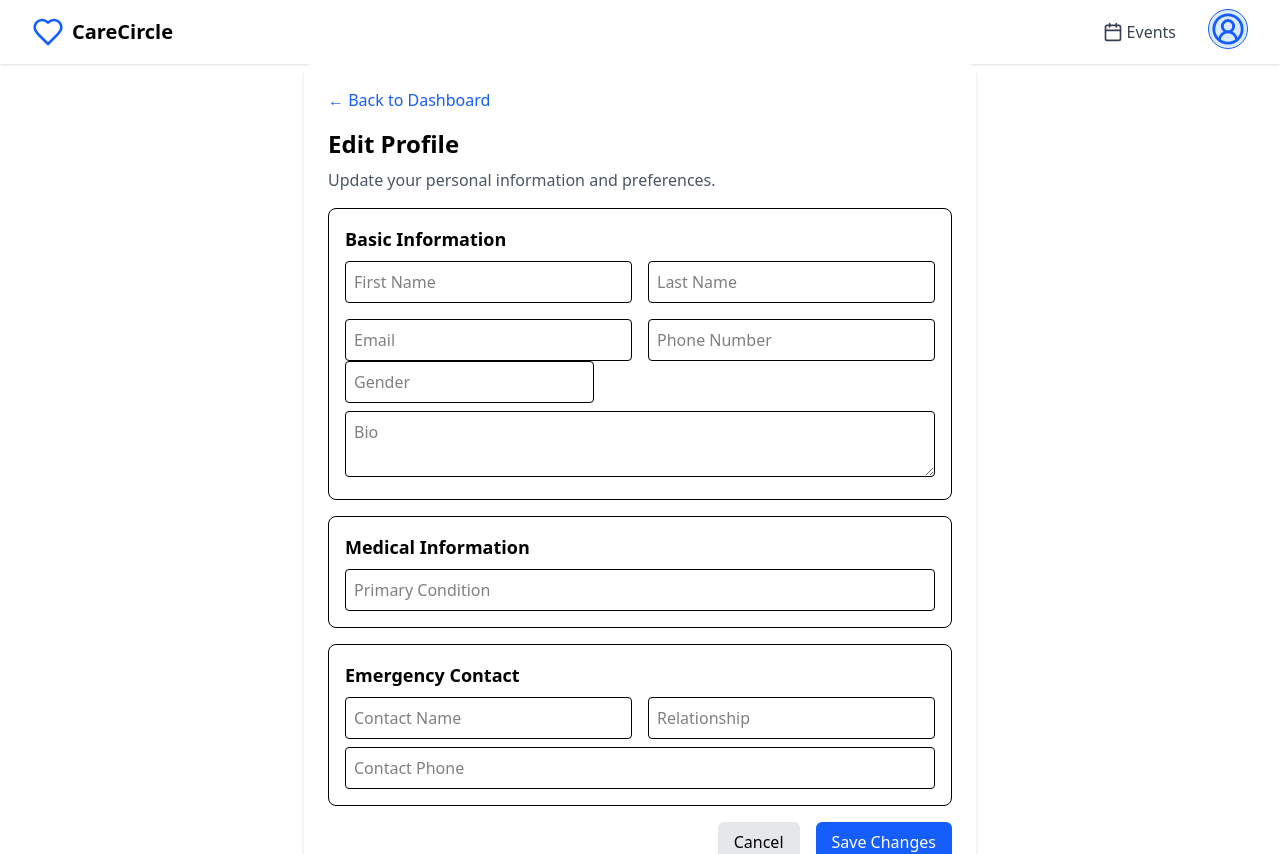
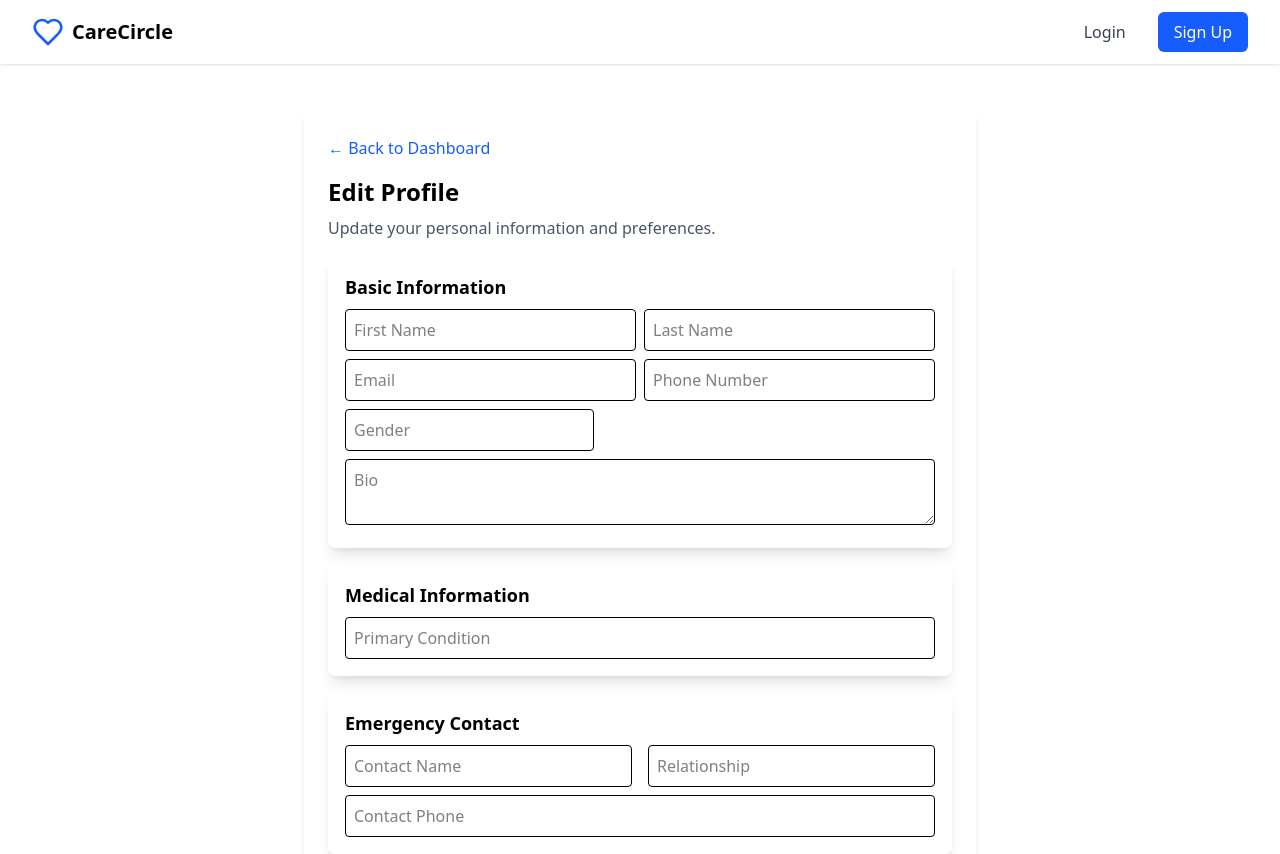
Before and after one commit to sarvesh123githubacc/Codex, a React (Vite) app in the folder frontend/: page /edit-profile in a window 1280 px wide. Shown: the top 854 px of the page. Built offline with nearby package versions, Linux system fonts and the light colour scheme; no server answers.

Commit message:
Edit profile css

```diff
--- a/frontend/src/components/Navbar.jsx
+++ b/frontend/src/components/Navbar.jsx
@@ -4,7 +4,7 @@ import { useState } from 'react';
 
 const Navbar = () => {
 
-  const [token, setToken] = useState(true);
+  const [token, setToken] = useState(false);
   const [showProfile, setShowProfile] = useState(false);
   const [showEvents, setShowEvents] = useState(false);
   const [role, setRole] = useState("ngo");
--- a/frontend/src/pages/EditProfile.jsx
+++ b/frontend/src/pages/EditProfile.jsx
@@ -64,7 +64,7 @@ const EditProfile = () => {
 	};
 
 	return (
-		<div className="max-w-2xl mx-auto p-6 bg-white shadow-md rounded-lg">
+		<div className="max-w-2xl mx-auto p-6 bg-white shadow-md rounded-lg mt-12 mb-12">
 			<button
 				className="text-blue-600 mb-4"
 				onClick={() => navigate("/dashboard")}
@@ -77,9 +77,9 @@ const EditProfile = () => {
 			</p>
 
 			<form onSubmit={handleSubmit} className="space-y-4">
-				<div className="p-4 border rounded-lg">
+				<div className="p-4 border rounded-lg border-white shadow-lg">
 					<h3 className="text-lg font-semibold mb-2">Basic Information</h3>
-					<div className="grid grid-cols-2 gap-4">
+					<div className="grid grid-cols-2 gap-2 mb-2">
 						<input
 							type="text"
 							name="firstName"
@@ -132,7 +132,7 @@ const EditProfile = () => {
 					></textarea>
 				</div>
 
-				<div className="p-4 border rounded-lg">
+				<div className="p-4 border rounded-lg border-white shadow-lg">
 					<h3 className="text-lg font-semibold mb-2">Medical Information</h3>
 					<input
 						type="text"
@@ -144,7 +144,7 @@ const EditProfile = () => {
 					/>
 				</div>
 
-				<div className="p-4 border rounded-lg">
+				<div className="p-4 border rounded-lg border-white shadow-lg">
 					<h3 className="text-lg font-semibold mb-2">Emergency Contact</h3>
 					<div className="grid grid-cols-2 gap-4">
 						<input
```
